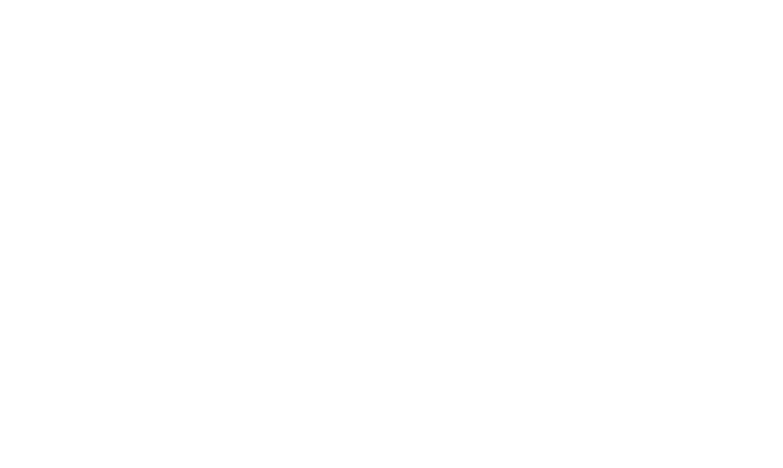
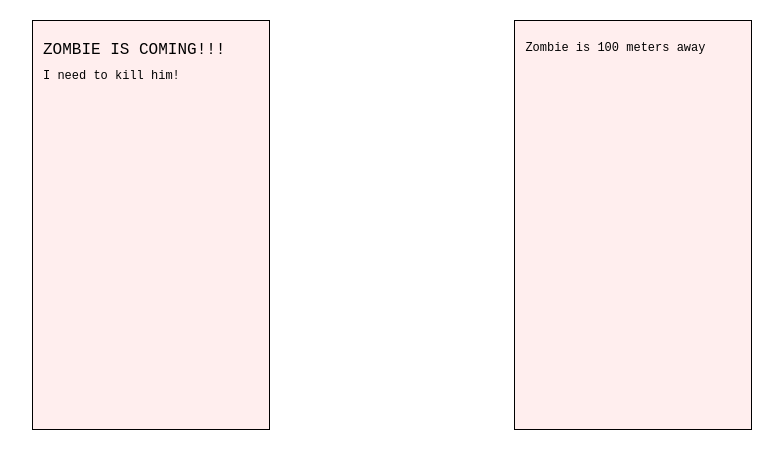
Before and after one commit to zak0zak0/zombies-are-coming, a website with bundled scripts: page index.html in a window 1280 px wide. Shown: the whole page, without its empty margins (248-1031 px from the left). Built offline with nearby package versions, Linux system fonts and the light colour scheme.

Commit message:
add loggers

```diff
--- /dev/null
+++ b/css/styles.css
@@ -0,0 +1,61 @@
+html, body {
+    height: 100%;
+}
+
+body {
+    margin: 0;
+}
+
+* {
+    box-sizing: border-box;
+}
+
+.container {
+    max-width: 760px;
+    min-width: 540px;
+    position: relative;
+    margin: auto;
+    min-height: 350px;
+    height: 450px;
+    padding: 20px;
+}
+
+.status-log {
+    border: 1px black solid;
+    padding: 10px;
+    font-size: 12px;
+    font-family: monospace;
+    width: 33%;
+    position: relative;
+    float: left;
+    height: 100%;
+    overflow-y: scroll;
+    background-color: #fee;
+}
+
+#zombieLog {
+    float: right;
+}
+
+.status-log > div {
+    margin-top: 10px;
+}
+
+.status-log .status-log-message {
+
+}
+
+.status-log .status-log-blood {
+    font-weight: bold;
+    color: red;
+}
+
+.status-log .status-log-shout {
+    font-size: large;
+    text-transform: uppercase;
+}
+
+.status-log .status-log-info {
+    font-style: italic;
+    color: gray;
+}
--- a/index.html
+++ b/index.html
@@ -5,8 +5,13 @@
     <meta http-equiv="X-UA-Compatible" content="IE=edge">
     <meta name="viewport" content="width=device-width, initial-scale=1.0">
     <title>Zombies are coming</title>
+    <link rel="stylesheet" href="css/styles.css">
 </head>
 <body>
+    <div class="container">
+        <div id="playerLog" class="status-log"></div>
+        <div id="zombieLog" class="status-log"></div>
+    </div>
     <script type="module" src="js/index.js"></script>
 </body>
 </html>
--- /dev/null
+++ b/js/entities/player.js
@@ -0,0 +1,25 @@
+import { Entity } from './entity.js';
+export class Player extends Entity{
+    isAlive;
+    logger;
+
+    constructor(logger) {
+        super();
+        this.isAlive = true;
+        this.logger = logger;
+    }
+
+    kill() {
+        this.isAlive = false;
+        this.logger.blood('Player is dead');
+    }
+
+    counter = 100;
+
+    start() {
+        this.logger.shout('Zombie is coming!!!');
+        setTimeout(() => {
+            this.logger.message(' I need to kill him!');
+        }, 1000);
+    }
+}
--- a/js/zombie.js
+++ b/js/entities/zombie.js
@@ -8,16 +8,19 @@
     prevTens;
     currTensShown = false;
 
-    constructor(player, speed = 1.3, position = 100) {
+    logger;
+
+    constructor(player, logger, speed = 1.3, position = 100) {
         super();
         this.speed = speed;
         this.position = position;
         this.player = player;
         this.prevTens = Math.floor(this.position / 10);
+        this.logger = logger;
     }
 
     start() {
-        console.log(`Zombie position: ${Math.floor(this.position)}`);
+        this.logger.message(`Zombie is ${Math.floor(this.position)} meters away`);
     }
 
     update(deltaTime) {
@@ -25,14 +28,14 @@
             return;
         }
         if (Math.floor(this.position / 10) < this.prevTens && this.position % 10 < 1) {
-            console.log(`Zombie position: ${Math.floor(this.position)}`);
+            this.logger.message(`Zombie is ${Math.floor(this.position)} meters away`);
             this.prevTens = Math.floor(this.position / 10);
         }
 
         this.position -= this.speed * deltaTime;
         if (this.closeEnough()) {
             this.attack(this.player);
-            this.position = -1;
+            this.position = 0;
         }
 
         super.update(deltaTime);
--- a/js/index.js
+++ b/js/index.js
@@ -1,7 +1,13 @@
-import { Zombie } from './zombie.js';
-import { Player } from './player.js';
-const player = new Player();
-const  zombie = new Zombie(player);
+import { Zombie } from './entities/zombie.js';
+import { Player } from './entities/player.js';
+import { StatusLogger } from './logger/status-logger.js';
+
+const playerLog = document.getElementById('playerLog');
+const zombieLog = document.getElementById('zombieLog');
+
+
+const player = new Player(new StatusLogger(playerLog));
+const  zombie = new Zombie(player, new StatusLogger(zombieLog));
 
 const entities = [player, zombie];
 
--- /dev/null
+++ b/js/logger/status-logger.js
@@ -0,0 +1,29 @@
+export class StatusLogger {
+    target;
+
+    constructor(target) {
+        this.target = target;
+    }
+
+    message(text) {
+        this.#createLog('message', text);
+    }
+    blood(text) {
+        this.#createLog('blood', text);
+    }
+    shout(text) {
+        this.#createLog('shout', text);
+    }
+    info(text) {
+        this.#createLog('info', text);
+    }
+
+    #createLog(classNamePostfix, text) {
+        const element = document.createElement('div');
+        element.className = `status-log-${classNamePostfix}`;
+        element.textContent = text;
+        this.target.appendChild(element);
+        this.target.scrollTop = this.target.scrollHeight;
+    }
+
+}
--- a/js/player.js
+++ /dev/null
@@ -1,14 +0,0 @@
-import { Entity } from './entity.js';
-export class Player extends Entity{
-    isAlive;
-
-    constructor() {
-        super();
-        this.isAlive = true;
-    }
-
-    kill() {
-        this.isAlive = false;
-        console.log('Player is dead')
-    }
-}
```
Also changed, not shown: js/entities/entity.js (renamed from js/entity.js).
